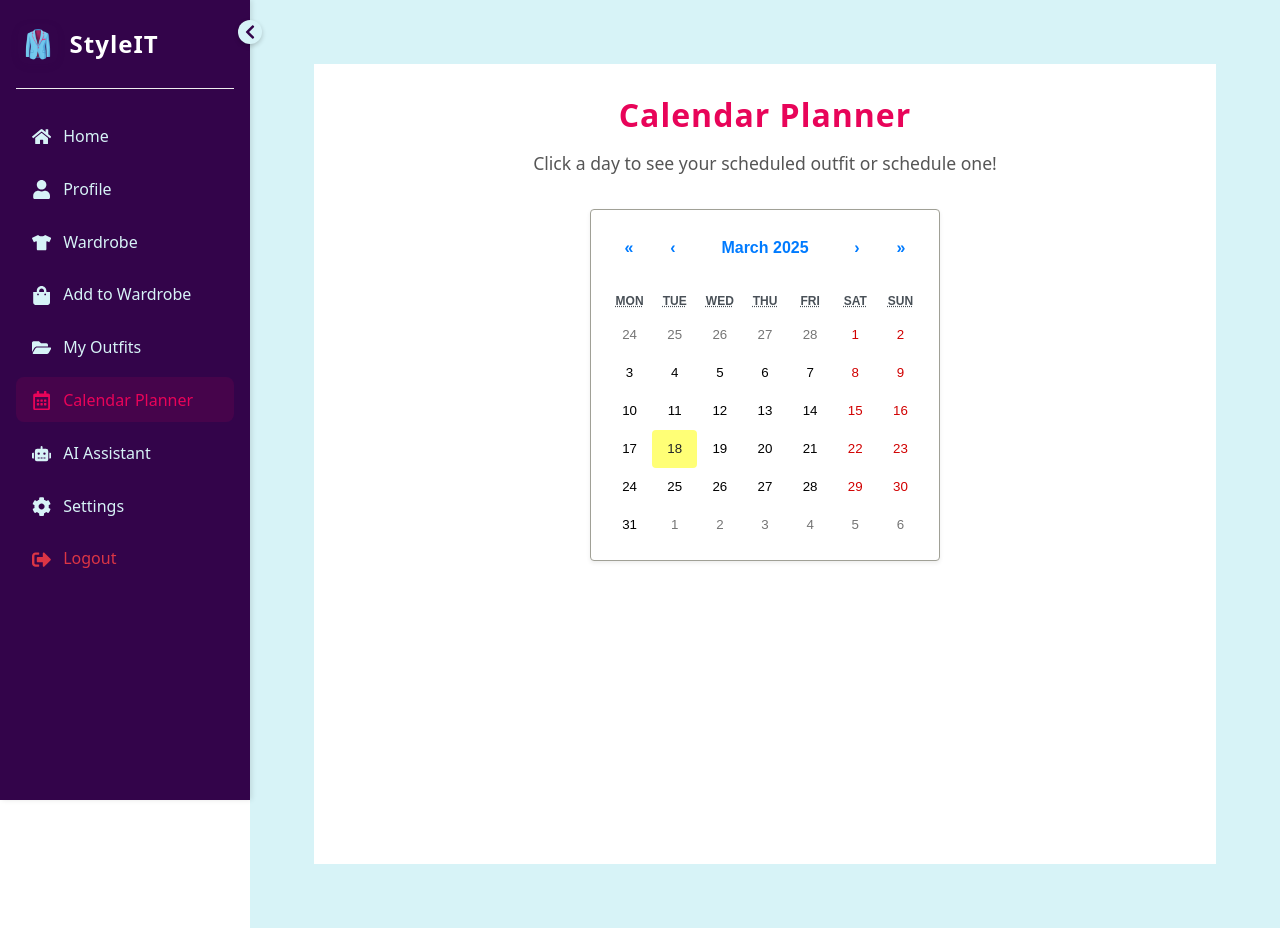
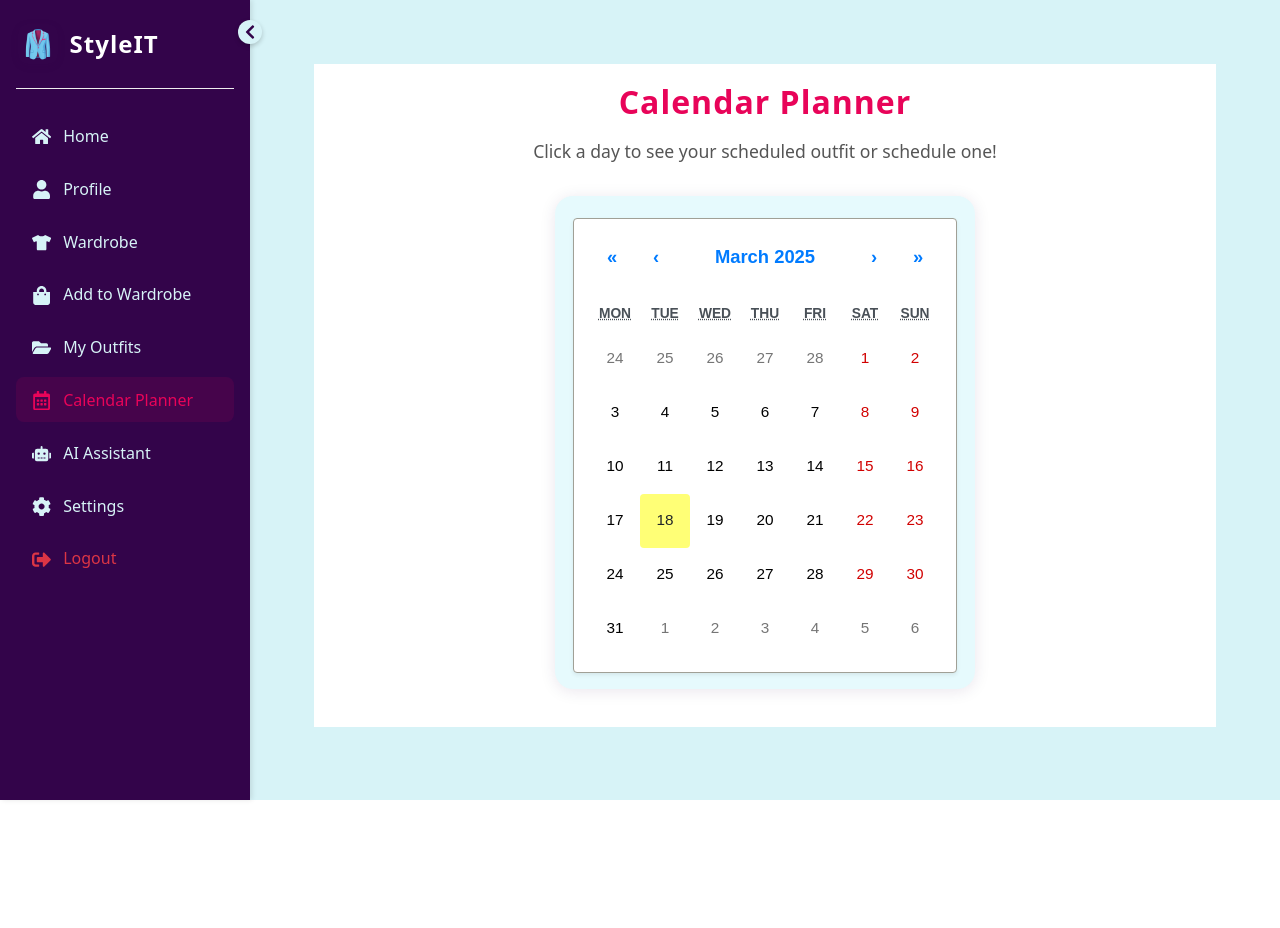
Before and after one commit to ligiaoprea111/StyleIT, a React (Create React App) app in the folder client/: page /calendar in a window 1280 px wide. After the commit the page ends 800 px from the top, so only its background shows below. Built offline with nearby package versions, Linux system fonts and the light colour scheme.

Commit message:
Minor modifications to the design of the calendar page

```diff
--- a/client/src/components/CalendarPlanner/CalendarPlanner.css
+++ b/client/src/components/CalendarPlanner/CalendarPlanner.css
@@ -1,11 +1,13 @@
+/* --- Layout container --- */
 .calendar-planner-container {
-  padding: 2rem;
+  padding: 1.2rem 0.5rem;
   background: #fff;
-  min-height: 100vh;
-  display: flex; /* Use flexbox for centering */
-  flex-direction: column; /* Stack children vertically */
-  align-items: center; /* Center items horizontally */
-  width: 100%; /* Ensure container takes full width */
+  /* Elimin min-height: 100vh pentru a preveni scrollul inutil */
+  width: 100%;
+  display: flex;
+  flex-direction: column;
+  align-items: center;
+  box-sizing: border-box;
 }
 
 .calendar-planner-title {
@@ -23,18 +25,96 @@
   text-align: center; /* Center description */
 }
 
-.calendar-wrapper {
-  width: 100%; /* Allow wrapper to take full width */
-  max-width: 800px; /* Match max-width of calendar */
-  margin: 0 auto 2rem auto; /* Center horizontally and add space below */
-  display: flex; /* Use flexbox */
-  justify-content: center; /* Center content horizontally */
-  align-items: center; /* Center content vertically if needed */
+/* --- Split view flex --- */
+.calendar-split-wrapper,
+.calendar-split-wrapper.split-view {
+  display: flex;
+  flex-direction: row;
+  justify-content: center;
+  align-items: stretch;
+  gap: 36px;
+  width: 100%;
+  max-width: 900px; /* mai mic pentru a nu ocupa prea mult */
+  min-height: 340px; /* mai mic pentru a preveni scrollul */
+  margin: 0 auto 1.2rem auto;
+  box-sizing: border-box;
+  transition: all 0.3s;
 }
 
-/* Styles to make the react-calendar larger and look like Bootstrap card */
+/* --- Card styles --- */
+.calendar-wrapper,
+.calendar-details-card {
+  flex: 1 1 0;
+  min-width: 300px;
+  max-width: 420px;
+  min-height: 320px;
+  height: auto;
+  display: flex;
+  flex-direction: column;
+  justify-content: flex-start;
+  box-sizing: border-box;
+  background: #e6fafd; /* fundal bleu pentru ambele */
+  border-radius: 18px;
+  box-shadow: 0 2px 16px rgba(51,4,74,0.10);
+  padding: 22px 18px 16px 18px;
+}
+
+.calendar-details-card {
+  border: 2px solid #a259ff22;
+  font-size: 1.08em;
+  margin: 0;
+  animation: fadeInRight 0.4s;
+  color: #33044a;
+}
+
+.calendar-details-actions {
+  display: flex;
+  flex-direction: column;
+  gap: 10px;
+  margin-top: 10px;
+}
+
+@keyframes fadeInRight {
+  from { opacity: 0; transform: translateX(40px); }
+  to { opacity: 1; transform: translateX(0); }
+}
+
+/* --- Responsive: stacked on mobile --- */
+@media (max-width: 900px) {
+  .calendar-split-wrapper,
+  .calendar-split-wrapper.split-view {
+    flex-direction: column;
+    align-items: stretch;
+    gap: 18px;
+    min-height: unset;
+    max-width: 98vw;
+  }
+  .calendar-wrapper,
+  .calendar-details-card {
+    min-width: 0;
+    max-width: 98vw;
+    width: 100%;
+    padding: 14px 6px 10px 6px;
+    min-height: unset;
+  }
+}
+
+@media (max-width: 700px) {
+  .calendar-wrapper {
+    max-width: 98vw;
+    min-width: 0;
+    padding: 6px;
+  }
+  .react-calendar__tile {
+    min-height: 38px;
+    font-size: 1em;
+  }
+}
+
+/* --- Restul stilurilor existente pentru calendar, butoane, etc. rămân neschimbate --- */
 .react-calendar {
-  width: 100%; /* Make it take full width of its container */
+  width: 100% !important;
+  font-size: 1.15em;
   border: 1px solid #dee2e6; /* Bootstrap border color */
   font-family: 'Segoe UI', Roboto, 'Helvetica Neue', Arial, sans-serif; /* Bootstrap font stack */
   line-height: 1.5; /* Bootstrap line height */
@@ -95,6 +175,9 @@
   background: none;
   border-radius: .25rem; /* Rounded corners */
   transition: all 0.2s ease;
+  position: relative;
+  min-height: 54px;
+  font-size: 1.1em;
 }
 
 .react-calendar__tile:disabled {
@@ -147,6 +230,22 @@
 .react-calendar__tile--rangeExtraStart,
 .react-calendar__tile--rangeExtraEnd {
   opacity: 1; /* Keep full opacity for range ends */
+}
+
+.calendar-outfit-icon {
+  position: absolute;
+  right: 4px;
+  bottom: 4px;
+  top: auto;
+  left: auto;
+  font-size: 1em;
+  color: #2fbad1;
+  background: #fff;
+  border-radius: 50%;
+  box-shadow: 0 1px 4px rgba(47,186,209,0.10);
+  z-index: 2;
+  padding: 2px;
+  pointer-events: none;
 }
 
 /* Basic styling for scheduled events section */
--- a/client/src/components/CalendarPlanner/CalendarPlanner.js
+++ b/client/src/components/CalendarPlanner/CalendarPlanner.js
@@ -4,8 +4,9 @@ import Layout from '../Layout/Layout';
 import Calendar from 'react-calendar';
 import 'react-calendar/dist/Calendar.css';
 import { Alert, Button, Modal } from 'react-bootstrap';
-import { Link } from 'react-router-dom';
+import { useNavigate, useLocation } from 'react-router-dom';
 import axios from 'axios';
+import { BsCalendarCheckFill } from 'react-icons/bs';
 
 const CalendarPlanner = () => {
   const [selectedDate, setSelectedDate] = useState(null);
@@ -17,6 +18,19 @@ const CalendarPlanner = () => {
   const [showOutfitSelectModal, setShowOutfitSelectModal] = useState(false);
   const [schedulingLoading, setSchedulingLoading] = useState(false);
   const [schedulingError, setSchedulingError] = useState(null);
+
+  const [scheduledDates, setScheduledDates] = useState([]);
+
+  const navigate = useNavigate();
+  const location = useLocation();
+
+  // Reîncărcare automată dacă venim cu state.refresh
+  useEffect(() => {
+    if (location.state && location.state.refresh) {
+      // Reîncarcă datele calendarului o singură dată
+      navigate('/calendar', { replace: true });
+    }
+  }, [location.state, navigate]);
 
   useEffect(() => {
     const fetchUserOutfits = async () => {
@@ -98,6 +112,21 @@ const CalendarPlanner = () => {
     fetchScheduledOutfit();
   }, [selectedDate]);
 
+  // Încarcă datele cu outfit programat la montare
+  useEffect(() => {
+    const fetchScheduledDates = async () => {
+      const userId = localStorage.getItem('userId');
+      if (!userId) return;
+      try {
+        const res = await axios.get(`/api/scheduled-outfits/dates/${userId}`);
+        setScheduledDates(res.data.map(date => date.split('T')[0]));
+      } catch (err) {
+        setScheduledDates([]);
+      }
+    };
+    fetchScheduledDates();
+  }, []);
+
   const handleDayClick = (date) => {
     setSelectedDate(date);
   };
@@ -159,26 +188,35 @@ const CalendarPlanner = () => {
         <h2 className="calendar-planner-title">Calendar Planner</h2>
         <p className="calendar-planner-desc">Click a day to see your scheduled outfit or schedule one!</p>
 
+        <div className={`calendar-split-wrapper${selectedDate ? ' split-view' : ''}`}>
           <div className="calendar-wrapper">
             <Calendar
               onClickDay={handleDayClick}
               value={selectedDate}
+              tileContent={({ date, view }) => {
+                if (view === 'month') {
+                  // Normalizează la 'YYYY-MM-DD' în local time
+                  const dateStr = date.toLocaleDateString('en-CA');
+                  if (scheduledDates.includes(dateStr)) {
+                    return <BsCalendarCheckFill className="calendar-outfit-icon" title="Outfit scheduled" style={{ color: '#2fbad1', fontSize: '1em', marginLeft: 2, marginTop: 2 }} />;
+                  }
+                }
+                return null;
+              }}
             />
           </div>
-
           {selectedDate && (
+            <div className="calendar-details-card">
               <div className="scheduled-outfit-section mt-4">
                 <h4>Outfit for {selectedDate.toLocaleDateString()}</h4>
-
                 {loadingScheduledOutfit && <p>Loading outfit...</p>}
                 {scheduledOutfitError && <Alert variant="danger">{scheduledOutfitError}</Alert>}
-
                 {!loadingScheduledOutfit && !scheduledOutfitError && (
                   scheduledOutfit ? (
                     <div>
                       <p><strong>Outfit:</strong> {scheduledOutfit.name || `Outfit ${scheduledOutfit.id}`}</p>
                       {scheduledOutfit.image_url && (
-                                <img src={scheduledOutfit.image_url} alt={scheduledOutfit.name || 'Scheduled Outfit'} style={{ maxWidth: '200px', height: 'auto' }} />
+                        <img src={scheduledOutfit.image_url} alt={scheduledOutfit.name || 'Scheduled Outfit'} style={{ maxWidth: '200px', height: 'auto', borderRadius: '12px', marginBottom: '12px' }} />
                       )}
                       {scheduledOutfit.ClothingItems && scheduledOutfit.ClothingItems.length > 0 && (
                         <div className="mt-3">
@@ -187,7 +225,7 @@ const CalendarPlanner = () => {
                             {scheduledOutfit.ClothingItems.map(item => (
                               <div key={item.id} className="me-2 mb-2 outfit-item-display">
                                 {item.imageUrl && (
-                                                    <img src={item.imageUrl} alt={item.name || 'Item'} style={{ width: '70px', height: '70px', objectFit: 'cover' }} />
+                                  <img src={item.imageUrl} alt={item.name || 'Item'} style={{ width: '70px', height: '70px', objectFit: 'cover', borderRadius: '8px' }} />
                                 )}
                                 <p className="text-center" style={{ fontSize: '0.8em' }}>{item.name || 'Item'}</p>
                               </div>
@@ -199,8 +237,19 @@ const CalendarPlanner = () => {
                   ) : (
                     <div>
                       <p>No outfit set for this day.</p>
-                            <div>
-                                <Link to="/create-outfit" className="btn btn-primary me-2">Create New Outfit for this Date</Link>
+                      <div className="calendar-details-actions">
+                        <Button
+                          className="btn btn-primary me-2"
+                          onClick={() => {
+                            const year = selectedDate.getFullYear();
+                            const month = (selectedDate.getMonth() + 1).toString().padStart(2, '0');
+                            const day = selectedDate.getDate().toString().padStart(2, '0');
+                            const formattedDate = `${year}-${month}-${day}`;
+                            navigate(`/wardrobe?date=${formattedDate}`);
+                          }}
+                        >
+                          Create New Outfit for this Date
+                        </Button>
                         <Button variant="secondary" onClick={handleShowOutfitSelectModal} disabled={userOutfits.length === 0 || !userOutfits}>
                           {userOutfits && userOutfits.length === 0 ? 'No Outfits Available' : 'Select Existing Outfit'}
                         </Button>
@@ -210,7 +259,9 @@ const CalendarPlanner = () => {
                   )
                 )}
               </div>
+            </div>
           )}
+        </div>
 
         <Modal show={showOutfitSelectModal} onHide={handleCloseOutfitSelectModal} size="lg" centered>
             <Modal.Header closeButton>
--- a/client/src/components/Dashboard/Dashboard.js
+++ b/client/src/components/Dashboard/Dashboard.js
@@ -9,12 +9,14 @@ import article3 from '../../assets/images/article3.jpg';
 import article4 from '../../assets/images/article4.jpg';
 import article5 from '../../assets/images/article5.jpg';
 import { FaUserCircle, FaTshirt, FaShoppingBag, FaUser, FaPalette } from 'react-icons/fa';
+import { BsCalendarCheckFill } from 'react-icons/bs';
 
 const Dashboard = () => {
   const [weather, setWeather] = useState(null);
   const [articles, setArticles] = useState([]);
   const userId = localStorage.getItem('userId');
   const [userName, setUserName] = useState('');
+  const [scheduledDates, setScheduledDates] = useState([]);
 
   // Helper pentru ziua săptămânii
   const getDayName = (dateStr) => {
@@ -188,6 +190,20 @@ const Dashboard = () => {
     fetchUserName();
   }, [userId]);
 
+  // Fetch scheduled outfit dates
+  useEffect(() => {
+    if (!userId) return;
+    const fetchScheduledDates = async () => {
+      try {
+        const res = await axios.get(`/api/scheduled-outfits/dates/${userId}`);
+        setScheduledDates(res.data.map(date => date.split('T')[0])); // Normalize date format
+      } catch (err) {
+        setScheduledDates([]);
+      }
+    };
+    fetchScheduledDates();
+  }, [userId]);
+
   return (
     <Layout>
       <div className="dashboard-container" style={{position:'relative'}}>
@@ -248,11 +264,15 @@ const Dashboard = () => {
           {weather ? (
             <div className="weather-widget">
               {weather.forecast.map((item, index) => {
-                // Adaugă clasa 'today' pentru ziua curentă
                 const isToday = new Date(item.dt_txt).toDateString() === new Date().toDateString();
+                const dateStr = item.dt_txt.split('T')[0] || item.dt_txt.split(' ')[0];
+                const hasOutfit = scheduledDates.includes(dateStr);
                 return (
-                  <div className={`weather-day${isToday ? ' today' : ''}`} key={index}>
-                    <div className="day">{getDayName(item.dt_txt)}</div>
+                  <div className={`weather-day${isToday ? ' today' : ''}${hasOutfit ? ' has-outfit' : ''}`} key={index}>
+                    <div className="day" style={{display:'flex',alignItems:'center',justifyContent:'center',gap:'4px'}}>
+                      {getDayName(item.dt_txt)}
+                      {hasOutfit && <BsCalendarCheckFill className="outfit-icon" title="Outfit scheduled" style={{color:'#2fbad1',marginLeft:4,fontSize:18}} />}
+                    </div>
                     <img
                       src={`https://openweathermap.org/img/wn/${item.weather[0].icon}@2x.png`}
                       alt={item.weather[0].description}
```
Also changed, not shown: client/src/components/Dashboard/Dashboard.css (+13 -0 lines), client/src/components/Wardrobe/Wardrobe.css (+19 -2 lines), client/src/components/Wardrobe/Wardrobe.js (+38 -7 lines), 1 other file (tests, documents, lock files or other folders). Lines whose indentation alone changed are shown as unchanged.
